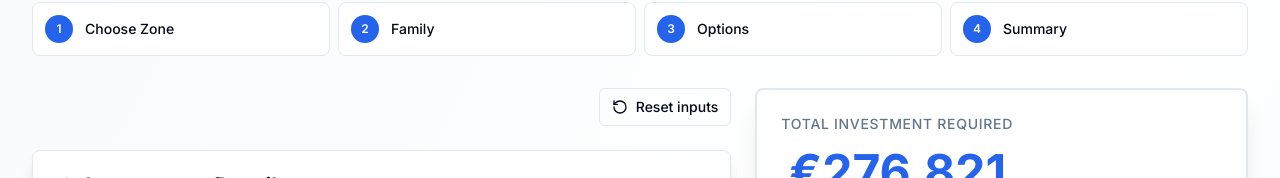
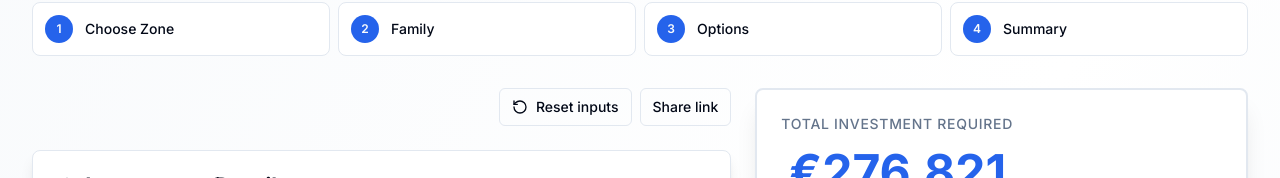
Before and after one commit to slicksik/visacalculator, a Next.js app: page /en/greece-golden-visa-calculator in a window 1280 px wide. Shown: the part 328-506 px from the top of the page. Built offline with nearby package versions, Linux system fonts and the light colour scheme; no server answers.

Commit message:
Share calculation with params

```diff
--- a/components/GreeceGoldenVisaCalculator.tsx
+++ b/components/GreeceGoldenVisaCalculator.tsx
@@ -1,5 +1,6 @@
 "use client"
 import React, { useState, useMemo, useEffect, useRef } from 'react';
+import { useSearchParams } from "next/navigation";
 import Link from "next/link";
 import { Locale, localeToIntl, slugs, tiers, ui } from "@/lib/i18n";
 import { Card, CardContent, CardHeader, CardTitle, CardDescription } from "@/components/ui/card";
@@ -95,7 +96,10 @@ export default function GreeceGoldenVisaCalculator({ locale }: Props) {
   const [powerOfAttorney, setPowerOfAttorney] = useState(false);
   const [useMaxHealthInsurance, setUseMaxHealthInsurance] = useState(false);
   const [flashTotals, setFlashTotals] = useState(false);
+  const [copied, setCopied] = useState(false);
   const didMount = useRef(false);
+  const didInit = useRef(false);
+  const searchParams = useSearchParams();
 
   useEffect(() => {
     if (!didMount.current) {
@@ -106,6 +110,42 @@ export default function GreeceGoldenVisaCalculator({ locale }: Props) {
     const timeout = setTimeout(() => setFlashTotals(false), 550);
     return () => clearTimeout(timeout);
   }, [tierId, adults, children15Plus, childrenUnder15, customPrice, powerOfAttorney, useMaxHealthInsurance]);
+
+  useEffect(() => {
+    if (didInit.current) return;
+    didInit.current = true;
+
+    const tier = searchParams.get("tier");
+    if (tier && GREECE_TIERS.some((t) => t.id === tier)) {
+      setTierId(tier);
+    }
+
+    const adultsParam = Number(searchParams.get("adults"));
+    if (!Number.isNaN(adultsParam)) {
+      setAdults(Math.max(1, Math.floor(adultsParam)));
+    }
+
+    const c15 = Number(searchParams.get("c15"));
+    if (!Number.isNaN(c15)) {
+      setChildren15Plus(Math.max(0, Math.floor(c15)));
+    }
+
+    const cu15 = Number(searchParams.get("cu15"));
+    if (!Number.isNaN(cu15)) {
+      setChildrenUnder15(Math.max(0, Math.floor(cu15)));
+    }
+
+    const price = searchParams.get("price");
+    if (price !== null && (price === "" || !isNaN(Number(price)))) {
+      setCustomPrice(price);
+    }
+
+    const poa = searchParams.get("poa");
+    if (poa === "1") setPowerOfAttorney(true);
+
+    const health = searchParams.get("health");
+    if (health === "1") setUseMaxHealthInsurance(true);
+  }, [searchParams]);
 
   const stats = useMemo(() => {
     const tier = GREECE_TIERS.find(t => t.id === tierId)!;
@@ -235,6 +275,29 @@ export default function GreeceGoldenVisaCalculator({ locale }: Props) {
     setUseMaxHealthInsurance(false);
   };
 
+  const handleShare = async () => {
+    const url = new URL(window.location.href);
+    url.searchParams.set("tier", tierId);
+    url.searchParams.set("adults", String(adults));
+    url.searchParams.set("c15", String(children15Plus));
+    url.searchParams.set("cu15", String(childrenUnder15));
+    if (customPrice === "") {
+      url.searchParams.delete("price");
+    } else {
+      url.searchParams.set("price", customPrice);
+    }
+    url.searchParams.set("poa", powerOfAttorney ? "1" : "0");
+    url.searchParams.set("health", useMaxHealthInsurance ? "1" : "0");
+
+    try {
+      await navigator.clipboard.writeText(url.toString());
+      setCopied(true);
+      setTimeout(() => setCopied(false), 1200);
+    } catch {
+      window.prompt(t.shareLink, url.toString());
+    }
+  };
+
   const totalFlashClass = flashTotals ? "bg-emerald-50 dark:bg-emerald-900/20" : "";
 
   const InfoTip = ({ text }: { text: string }) => (
@@ -331,6 +394,13 @@ export default function GreeceGoldenVisaCalculator({ locale }: Props) {
               >
                 <RotateCcw className="w-4 h-4" />
                 {t.resetInputs}
+              </button>
+              <button
+                type="button"
+                onClick={handleShare}
+                className="ml-2 inline-flex items-center gap-2 px-3 py-2 rounded-md border border-border text-sm font-medium hover:bg-accent transition-colors"
+              >
+                {copied ? t.copied : t.shareLink}
               </button>
             </div>
             <Card className="shadow-lg" id="step-zone">
--- a/lib/i18n.ts
+++ b/lib/i18n.ts
@@ -141,6 +141,8 @@ export const ui = {
     ctaPdf: "Get PDF breakdown",
     ctaContact: "Contact advisor",
     resetInputs: "Reset inputs",
+    shareLink: "Share link",
+    copied: "Copied",
     usingMinimum: "Using minimum investment:",
     groupApplicants: "Applicants",
     groupChildren: "Children by age",
@@ -244,6 +246,8 @@ export const ui = {
     ctaPdf: "PDF döküm al",
     ctaContact: "Danışmanla iletişim",
     resetInputs: "Girişleri sıfırla",
+    shareLink: "Bağlantıyı paylaş",
+    copied: "Kopyalandı",
     usingMinimum: "Asgari yatırım kullanılıyor:",
     groupApplicants: "Başvuru Sahipleri",
     groupChildren: "Yaşa Göre Çocuklar",
@@ -347,6 +351,8 @@ export const ui = {
     ctaPdf: "Λήψη PDF ανάλυσης",
     ctaContact: "Επικοινωνία με σύμβουλο",
     resetInputs: "Επαναφορά τιμών",
+    shareLink: "Κοινή χρήση συνδέσμου",
+    copied: "Αντιγράφηκε",
     usingMinimum: "Χρήση ελάχιστης επένδυσης:",
     groupApplicants: "Αιτούντες",
     groupChildren: "Παιδιά ανά ηλικία",
```
